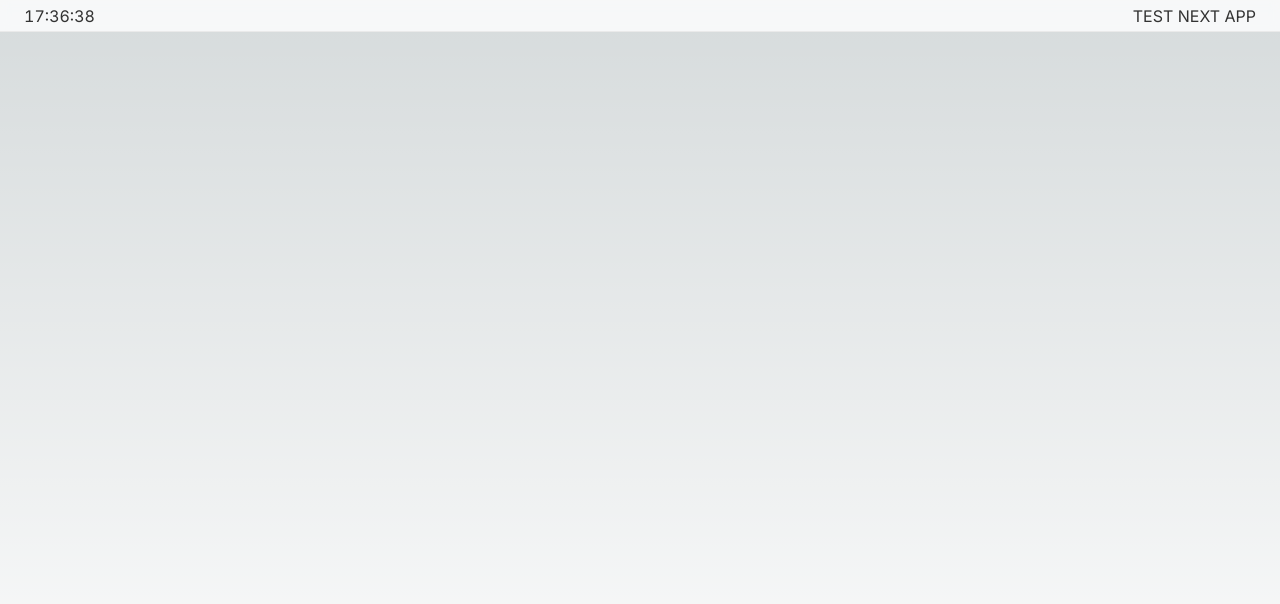
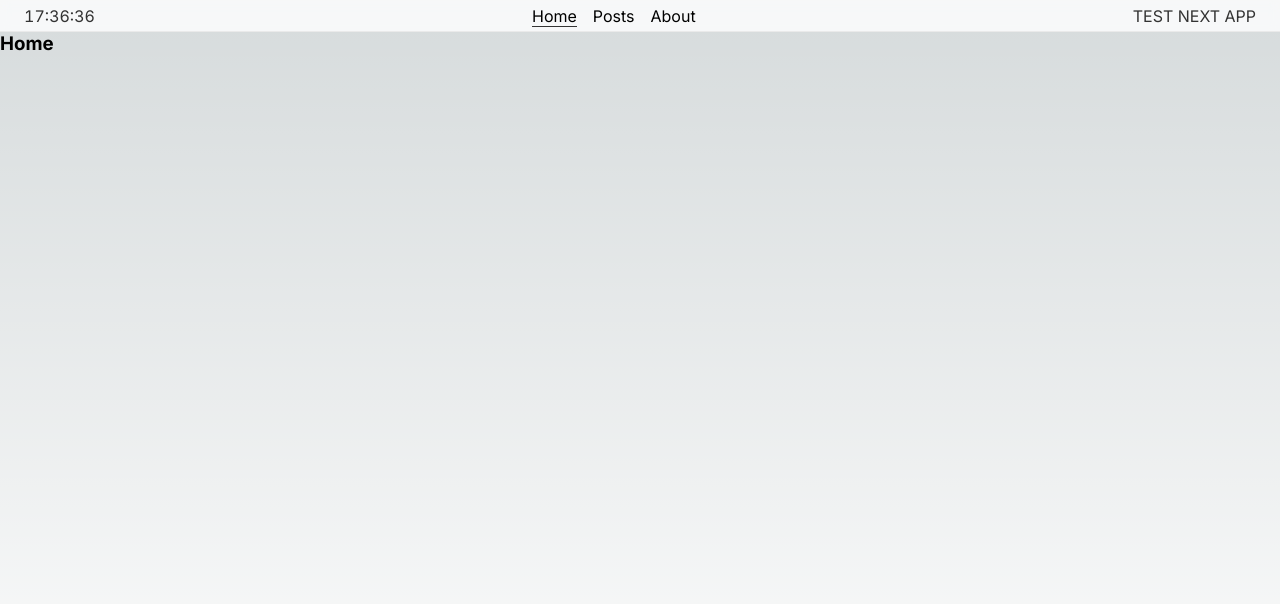
Before and after one commit to StanislavXmov/test-next-app, a Next.js app: page / in a window 1280 px wide. Shown: the top 604 px of the page. Built offline with nearby package versions, Linux system fonts and the light colour scheme.

Commit message:
add Navigation

```diff
--- a/app/layout.tsx
+++ b/app/layout.tsx
@@ -1,3 +1,4 @@
+import { Header } from '@/components/Header/Header';
 import './globals.css';
 import type { Metadata } from 'next';
 import { Inter } from 'next/font/google';
@@ -16,7 +17,10 @@ export default function RootLayout({
 }) {
   return (
     <html lang="en">
-      <body className={inter.className}>{children}</body>
+      <body className={inter.className}>
+        <Header />
+        {children}
+        </body>
     </html>
   );
 }
--- a/app/page.tsx
+++ b/app/page.tsx
@@ -1,9 +1,8 @@
-import { Header } from "@/components/Header/Header";
 
 export default function Home() {
   return (
     <main>
-      <Header />
+      <h3>Home</h3>
     </main>
   );
 }
--- a/components/Header/Header.tsx
+++ b/components/Header/Header.tsx
@@ -2,6 +2,13 @@ import React from 'react';
 import { Clock } from '../Clock/Clock';
 
 import styles from './Header.module.css';
+import { Navigation } from '../Navigation/Navigation';
+
+const navItems = [
+  {label: 'Home', href: '/'},
+  {label: 'Posts', href: '/posts'},
+  {label: 'About', href: '/about'},
+];
 
 export const Header = () => {
   const now = new Date();
@@ -10,6 +17,7 @@ export const Header = () => {
       <div>
         <Clock time={now.getTime()} />
       </div>
+      <Navigation navLinks={navItems} />
       <div className={styles.title}>
         test next app
       </div>
--- /dev/null
+++ b/components/Navigation/Navigation.module.css
@@ -0,0 +1,8 @@
+.navigation {
+  display: flex;
+  gap: 16px;
+}
+
+.active {
+  border-bottom: 1px solid var(--accents-7);
+}
--- /dev/null
+++ b/components/Navigation/Navigation.tsx
@@ -0,0 +1,36 @@
+'use client';
+import React from 'react';
+import Link from 'next/link';
+import { usePathname } from 'next/navigation';
+
+import styles from './Navigation.module.css';
+
+type NavLink = {
+  label: string;
+  href: string;
+};
+
+type NavigationProps = {
+  navLinks: NavLink[];
+};
+
+
+
+export const Navigation = ({ navLinks }: NavigationProps) => {
+  const pathname = usePathname();
+
+  return (
+    <nav className={styles.navigation}>
+      {navLinks.map(link => {
+        const isActive = pathname === link.href;
+        return (
+          <Link
+            key={link.label}
+            href={link.href}
+            className={isActive ? styles.active : ''}
+          >{link.label}</Link>
+        );
+      })}
+    </nav>
+  );
+};
```
Also changed, not shown: app/about/page.tsx (added, +9 -0 lines), app/posts/page.tsx (added, +9 -0 lines).
